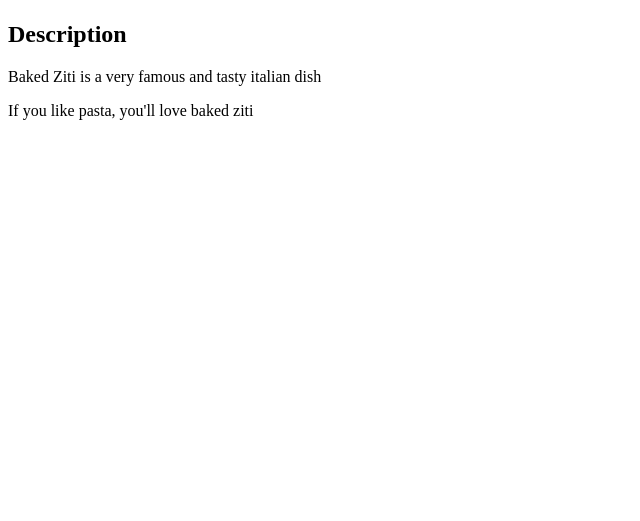
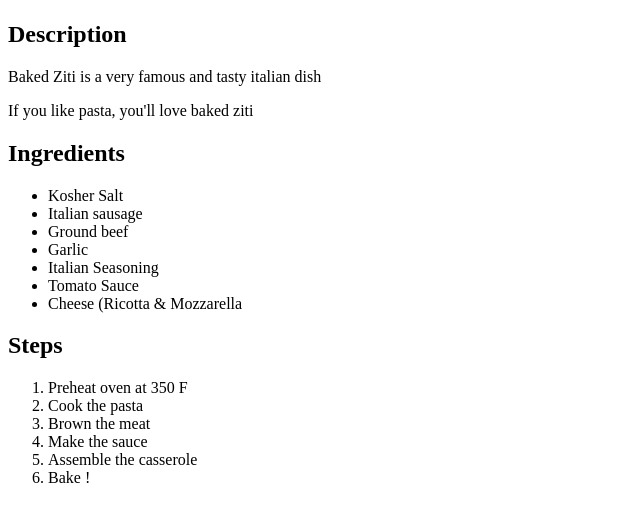
Before and after one commit to EvadeDrew/odin-recipes, a plain HTML site: page recipes/ziti.html in a window 1280 px wide. Shown: the part 99-620 px from the top of the page, without its empty margins (0-640 px from the left). Drawn offline with Linux system fonts and the light colour scheme.

Commit message:
added steps & ingredients

```diff
--- a/recipes/ziti.html
+++ b/recipes/ziti.html
@@ -14,6 +14,25 @@
     <p>Baked Ziti is a very famous and tasty italian dish</p>
     <p>If you like pasta, you'll love baked ziti</p>
 
+    <h2>Ingredients</h2>
+    <ul>
+        <li>Kosher Salt</li>
+        <li>Italian sausage</li>
+        <li>Ground beef</li>
+        <li>Garlic</li>
+        <li>Italian Seasoning</li>
+        <li>Tomato Sauce</li>
+        <li>Cheese (Ricotta & Mozzarella</li>
+    </ul>
 
+    <h2>Steps</h2>
+    <ol>
+        <li>Preheat oven at 350 F</li>
+        <li>Cook the pasta</li>
+        <li>Brown the meat</li>
+        <li>Make the sauce</li>
+        <li>Assemble the casserole</li>
+        <li>Bake !</li>
+    </ol>
 </body>
 </html>
```
